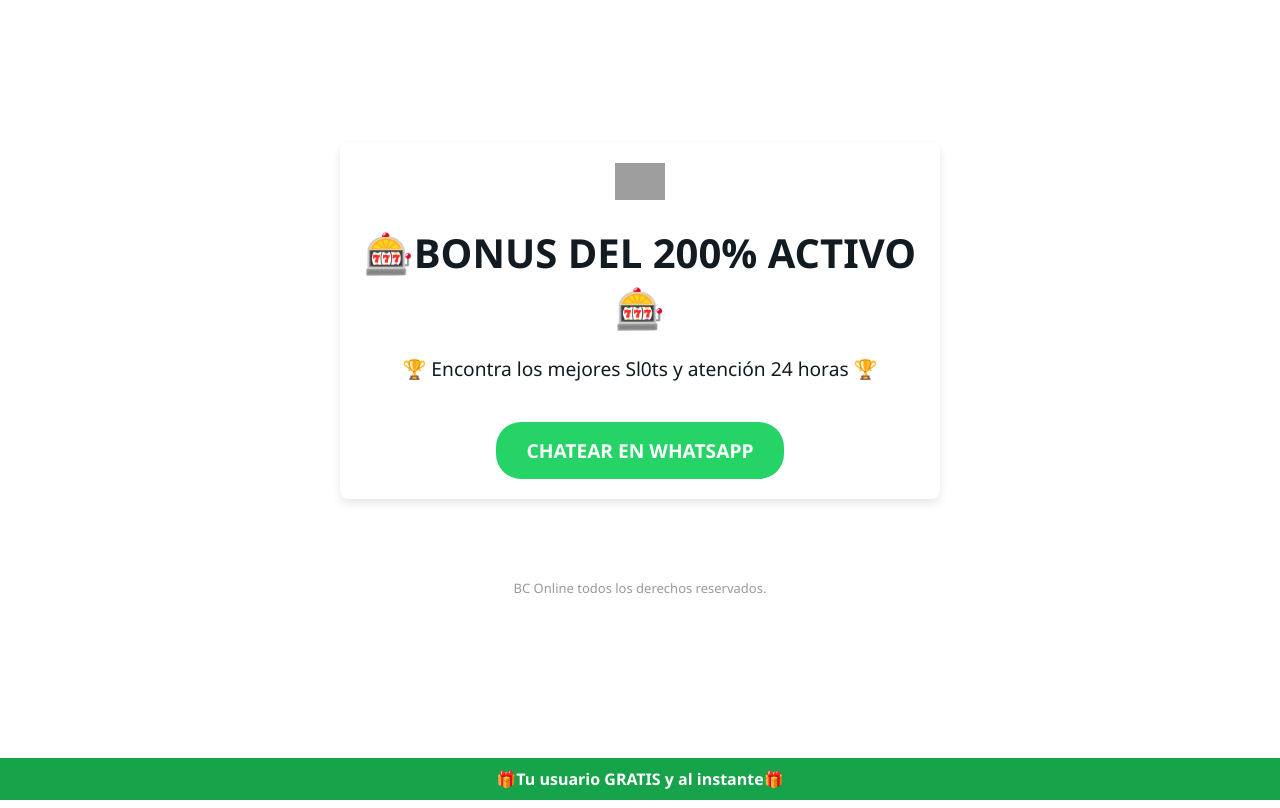
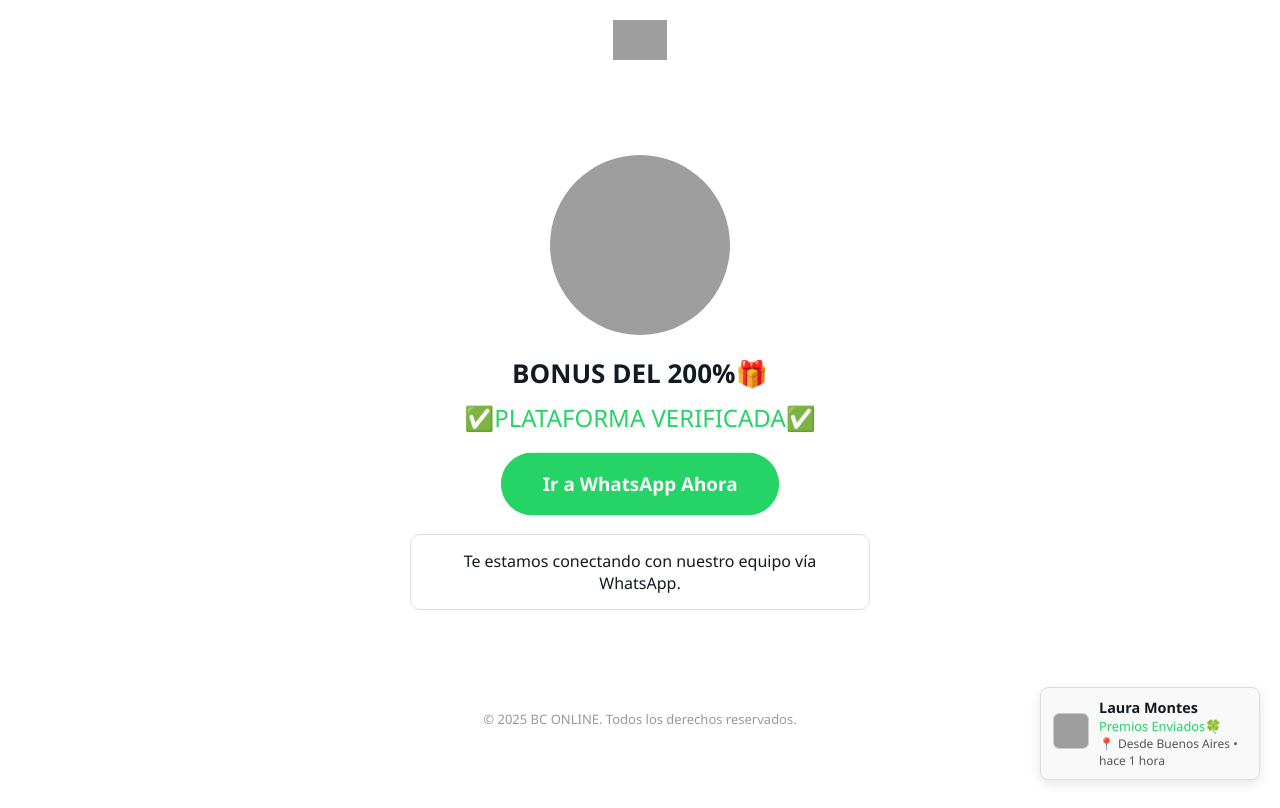
Before and after one commit to Bconline229/Diversionconfianza, a plain HTML site: page index.html in a window 1280 px wide. Drawn offline with Linux system fonts and the light colour scheme; grey boxes are pictures that could not be loaded.

Commit message:
Add files via upload

```diff
--- a/index.html
+++ b/index.html
@@ -1,30 +1,29 @@
-
 <!DOCTYPE html>
 <html lang="es">
+<head>
+  <meta charset="UTF-8" />
+  <meta name="viewport" content="width=device-width, initial-scale=1.0" />
+  <title>Plataforma Verificada | BC online</title>
+  <link rel="icon" type="image/png" href="http://imgfz.com/i/gG8bTM6.jpeg" />
 
-<head>
-    <meta charset="UTF-8">
-    <meta name="viewport" content="width=device-width, initial-scale=1.0">
-    <title>Landing Page - BONUS DE BIENVENIDA</title>
+  <!-- ✅ PIXEL DE META -->
+  <script>
+    !function(f,b,e,v,n,t,s)
+    {if(f.fbq)return;n=f.fbq=function(){n.callMethod?
+    n.callMethod.apply(n,arguments):n.queue.push(arguments)};
+    if(!f._fbq)f._fbq=n;n.push=n.loaded=!0;n.version='2.0';
+    n.queue=[];t=b.createElement(e);t.async=!0;
+    t.src='https://connect.facebook.net/en_US/fbevents.js';
+    s=b.getElementsByTagName(e)[0];
+    s.parentNode.insertBefore(t,s)}(window, document,'script');
 
-    <!-- Meta Pixel Code Datos de Santi -->
-    <script>
-        !function(f, b, e, v, n, t, s) {
-            if(f.fbq) return; n=f.fbq=function(){n.callMethod ?
-            n.callMethod.apply(n, arguments) : n.queue.push(arguments)};
-            if(!f._fbq) f._fbq=n; n.push=n; n.loaded=!0; n.version='2.0';
-            n.queue=[]; t=b.createElement(e); t.async=!0;
-            t.src=v; s=b.getElementsByTagName(e)[0];
-            s.parentNode.insertBefore(t,s)
-        }(window, document,'script','https://connect.facebook.net/en_US/fbevents.js');
-        fbq('init', '2372161916484346'); // Pixel de Meta Datos de Santi
+    fbq('init', '1692202787593627'); // 👈 Nuevo Píxel
     fbq('track', 'PageView');
   </script>
   <noscript>
     <img height="1" width="1" style="display:none"
-            src="https://www.facebook.com/tr?id=2372161916484346&ev=PageView&noscript=1" />
+         src="https://www.facebook.com/tr?id=1692202787593627&ev=PageView&noscript=1"/>
   </noscript>
-    <!-- End Meta Pixel Code -->
 
   <style>
     * {
@@ -35,59 +34,81 @@
     }
 
     body {
-            background-color: #ffffff;
-            color: #111b21;
-            margin: 0;
-            padding: 20px;
-            display: flex;
-            justify-content: center;
-            align-items: center;
-            height: 100vh;
-            flex-direction: column;
+      background-color: #ffffff; /* Fondo blanco */
+      color: #111b21; /* Texto oscuro */
     }
 
-        .container {
+    header {
+      padding: 20px;
       text-align: center;
+    }
+
+    header img {
+      height: 40px;
+    }
+
+    main {
+      max-width: 500px;
+      margin: 50px auto;
       padding: 20px;
-            max-width: 600px;
-            margin: 20px;
-            background-color: white;
-            box-shadow: 0 4px 8px rgba(0, 0, 0, 0.1);
-            border-radius: 8px;
+      text-align: center;
+    }
+
+    .logo-circle {
+      width: 180px;
+      height: 180px;
+      margin: 0 auto 20px;
+      border-radius: 50%;
+      overflow: hidden;
+    }
+
+    .logo-circle img {
+      width: 100%;
+      height: 100%;
+      object-fit: cover;
     }
 
     h1 {
-            font-size: 2.5em;
-            margin-bottom: 20px;
+      font-size: 26px;
+      margin-bottom: 10px;
+      color: #111b21; /* Texto oscuro */
     }
 
-        p {
-            font-size: 1.2em;
-            margin-bottom: 20px;
-        }
-
-        .whatsapp-logo {
-            width: 50px;
+    h2 {
+      color: #25d366; /* Verde para subtítulos */
+      font-weight: 500;
       margin-bottom: 20px;
     }
 
     .cta-button {
-            background-color: #25d366; /* Color de WhatsApp */
+      background-color: #25d366; /* Verde del botón */
       color: white;
-            padding: 15px 30px;
-            font-size: 1.2em;
+      padding: 18px 40px; /* Botón más grande */
+      font-size: 18px; /* Texto más grande */
       font-weight: bold;
       border: none;
-            border-radius: 25px;
+      border-radius: 30px; /* Botón más redondeado */
       text-decoration: none;
       display: inline-block;
+      margin-bottom: 20px; /* Espacio entre botón y la caja */
+      animation: pulse 1.5s infinite;
       cursor: pointer;
-            margin-top: 20px;
-            transition: background-color 0.3s ease;
     }
 
-        .cta-button:hover {
-            background-color: #128c7e; /* Color más oscuro al pasar el cursor */
+    @keyframes pulse {
+      0% { transform: scale(1); }
+      50% { transform: scale(1.05); }
+      100% { transform: scale(1); }
+    }
+
+    .cta-box {
+      background-color: #ffffff; /* Fondo blanco */
+      padding: 15px 20px;
+      border-radius: 10px;
+      margin-bottom: 20px;
+      font-size: 16px;
+      color: #111b21; /* Texto oscuro */
+      border: 1px solid #dddddd; /* Borde gris claro */
     }
 
     footer {
@@ -98,90 +119,126 @@
       padding-bottom: 80px;
     }
 
-        /* Estilos para las notificaciones */
+    /* Notificaciones */
     .xpo-notification-wrap {
       position: fixed;
-            background: #1e1e1e;
-            color: #ffffff;
+      background: #f9f9f9; /* Fondo claro */
+      color: #111b21; /* Texto oscuro */
       border-radius: 8px;
-            box-shadow: 0 4px 12px rgba(0, 0, 0, 0.3);
-            padding: 10px 14px;
+      box-shadow: 0 4px 12px rgba(0,0,0,0.1);
+      padding: 10px 12px;
       display: flex;
       align-items: center;
-            width: 280px;
+      width: 220px; /* Más pequeño */
       z-index: 9999;
-            border: 1px solid #333;
-            backdrop-filter: blur(6px);
+      border: 1px solid #dddddd; /* Borde gris claro */
+      backdrop-filter: blur(4px);
       opacity: 0;
-            left: -300px;
-            bottom: 100px;
+      right: -300px; /* Posición inicial */
+      bottom: 20px; /* Más cerca del borde inferior */
       transition: all 0.5s ease;
     }
 
-        .xpo-notification-wrap.show {
-            left: 20px;
-            opacity: 1;
+    .xpo-notification-wrap.show { right: 20px; opacity: 1; } /* Mostrar en la derecha */
+    .xpo-img-wrap img {
+      width: 36px; /* Tamaño reducido */
+      height: 36px;
+      border-radius: 6px;
+      object-fit: cover;
+      border: 1px solid #cccccc; /* Borde claro */
     }
 
-        .xpo-img-wrap img {
-            width: 42px;
-            height: 42px;
-            border-radius: 6px;
-            object-fit: cover;
-            border: 1px solid #444;
+    .xpo-col { margin-left: 10px; }
+    .xpo-notification-name { font-weight: bold; font-size: 0.9em; color: #111b21; }
+    .xpo-notification-product { font-size: 0.8em; color: #25d366; }
+    .xpo-location { font-size: 0.75em; color: #555555; }
+    .xpo-location::before { content: "📍"; margin-right: 4px; }
+  </style>
+</head>
+<body>
+
+  <header>
+    <img src="https://static.whatsapp.net/rsrc.php/yZ/r/JvsnINJ2CZv.svg" alt="WhatsApp" />
+  </header>
+
+  <main>
+    <div class="logo-circle">
+      <img src="https://i.imgur.com/gjtusVI.jpeg" alt="TroyaLuck" />
+    </div>
+
+    <h1>BONUS DEL 200%🎁</h1>
+    <h2>✅PLATAFORMA VERIFICADA✅</h2>
+
+    <!-- Botón de llamado a la acción -->
+    <a href="https://wa.link/bconline"
+       class="cta-button"
+       onclick="fbq('track', 'Lead');">
+       Ir a WhatsApp Ahora
+    </a>
+
+    <!-- Caja de texto -->
+    <div class="cta-box">
+      Te estamos conectando con nuestro equipo vía WhatsApp.
+    </div>
+  </main>
+
+  <footer>
+    © 2025 BC ONLINE. Todos los derechos reservados.
+  </footer>
+
+  <!-- Script de Notificaciones -->
+  <script>
+    document.addEventListener("DOMContentLoaded", function () {
+      const config = {
+        intervalo: 3,
+        duracion: 3,
+        tiempoMaximo: 2,
+        productName: "Premios Enviados🍀",
+        productImage: "https://i.imgur.com/Oyx38be.jpeg" /* Imagen de notificaciones */
+      };
+
+      const nombres = ["Silvina Santos", "Juan Rodriguez", "Carlos Alvidia", "Laura Montes", "Lucio Avalos"];
+      const ciudades = ["Buenos Aires", "Córdoba", "Entre Rios", "Tucuman", "Buenos Aires"];
+
+      function getRandom(arr) {
+        return arr[Math.floor(Math.random() * arr.length)];
       }
 
-        .xpo-col {
-            margin-left: 12px;
+      function getTimeAgo() {
+        const h = Math.floor(Math.random() * config.tiempoMaximo);
+        const m = Math.floor(Math.random() * 60);
+        return h === 0 ? `hace ${m} minutos` : `hace ${h} hora${h > 1 ? 's' : ''}`;
       }
 
-        .xpo-notification-name {
-            font-weight: bold;
-            font-size: 0.9em;
-            color: #fff;
+      function showNotification() {
+        const nombre = getRandom(nombres);
+        const ciudad = getRandom(ciudades);
+        const tiempo = getTimeAgo();
+
+        const noti = document.createElement("div");
+        noti.className = "xpo-notification-wrap";
+        noti.innerHTML = `
+          <div class="xpo-img-wrap">
+            <img src="${config.productImage}" alt="Premio">
+          </div>
+          <div class="xpo-col">
+            <div class="xpo-notification-name">${nombre}</div>
+            <div class="xpo-notification-product">${config.productName}</div>
+            <div class="xpo-location">Desde ${ciudad} • ${tiempo}</div>
+          </div>
+        `;
+        document.body.appendChild(noti);
+        setTimeout(() => noti.classList.add("show"), 100);
+        setTimeout(() => {
+          noti.classList.remove("show");
+          setTimeout(() => noti.remove(), 500);
+        }, config.duracion * 1000);
       }
 
-        .xpo-notification-product {
-            font-size: 0.85em;
-            color: #22d3ee;
-        }
+      showNotification();
+      setInterval(showNotification, config.intervalo * 1000);
+    });
+  </script>
 
-        .xpo-location {
-            font-size: 0.75em;
-            color: #cbd5e1;
-        }
-
-        .xpo-location::before {
-            content: "📍";
-            margin-right: 4px;
-        }
-
-    </style>
-</head>
-
-<body>
-    <!-- Contenedor principal -->
-    <div class="container">
-        <img src="https://upload.wikimedia.org/wikipedia/commons/6/6b/WhatsApp.svg" alt="WhatsApp Logo" class="whatsapp-logo">
-
-        <!-- Título actualizado -->
-        <h1>🎰BONUS DEL 200% ACTIVO 🎰</h1>
-
-        <!-- Subtítulo actualizado -->
-        <p>🏆 Encontra los mejores Sl0ts y atención 24 horas 🏆</p>
-
-
-
-        <!-- Botón de llamada a la acción -->
-        <a href="https://wa.link/bconline" class="cta-button" target="_blank" onclick="fbq('track', 'Contact');">CHATEAR EN WHATSAPP</a>
-    </div>
-
-    <!-- Barra fija -->
-    <div class="bono-bar" style="position: fixed; bottom: 0; left: 0; width: 100%; background-color: #16a34a; color: white; text-align: center; padding: 10px; font-weight: bold;">
-        🎁Tu usuario GRATIS y al instante🎁
-    </div>
-
-    <!-- Pie de página -->
-    <footer>
-        BC Online todos los derechos reservados.
-    </footer>
+</body>
+</html>
```
Lines whose indentation alone changed are shown as unchanged.
